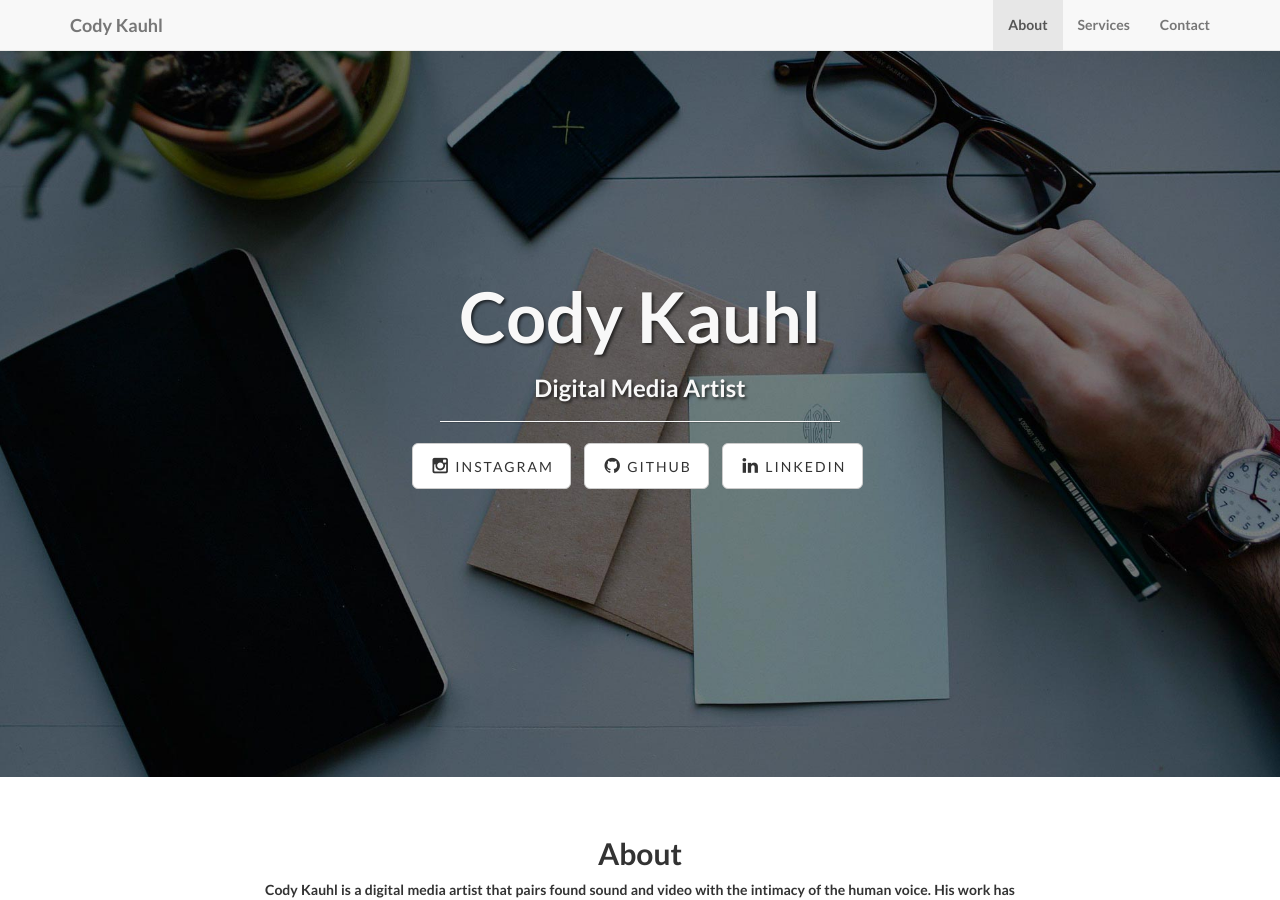
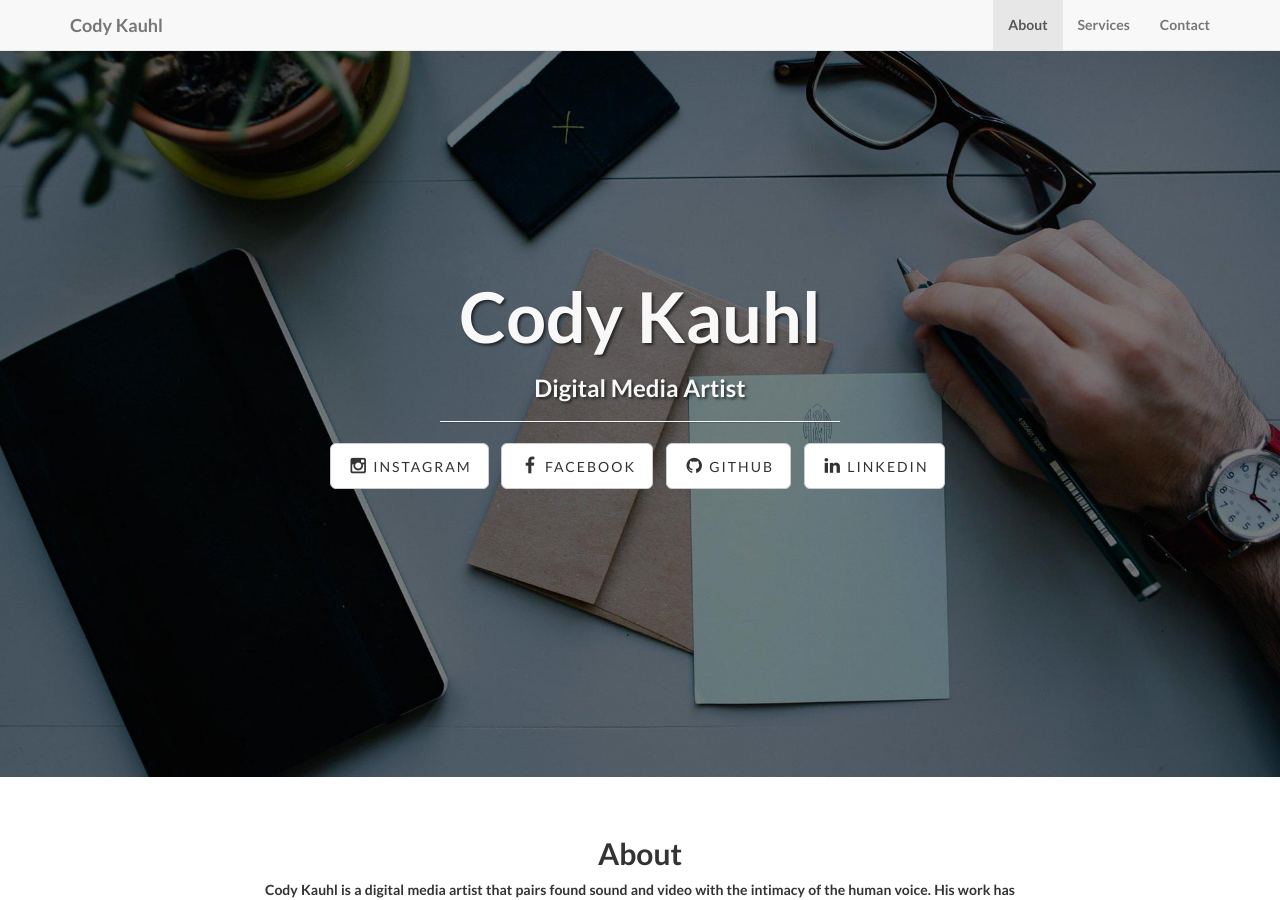
Before and after one commit to codykauhl/codykauhl.github.io, a Jekyll site: the page built from index.html, in a window 1280 px wide and 900 px high. Built offline with Jekyll 4.4.1, drawn with Linux system fonts in a browser that asks for light colours.

Commit message:
social commit

```diff
--- a/_config.yml
+++ b/_config.yml
@@ -24,7 +24,9 @@ permalink: pretty
 
 social:
   - title: instagram
-    url: https://twitter.com/codykauhl
+    url: https://instagram.com/codykauhl
+  - title: facebook
+    url: https://facebook.com/codykauhl
   - title: github
     url: https://github.com/codykauhl
   - title: linkedin
```
